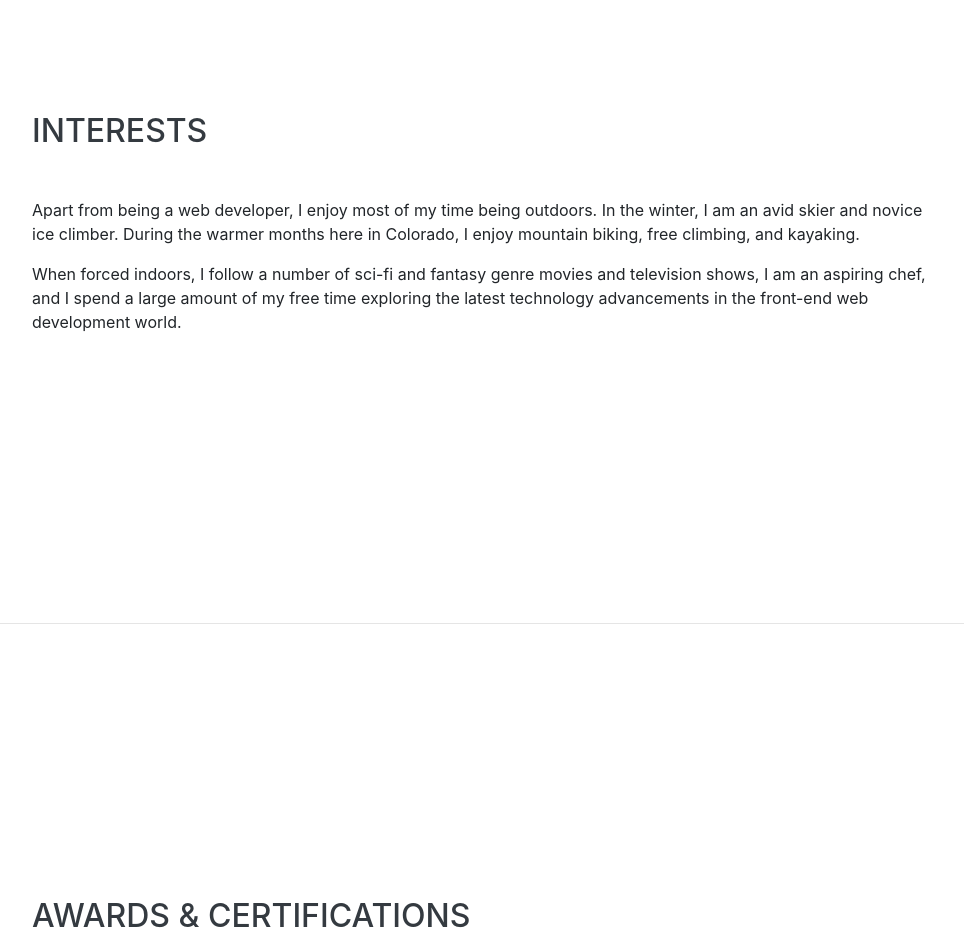
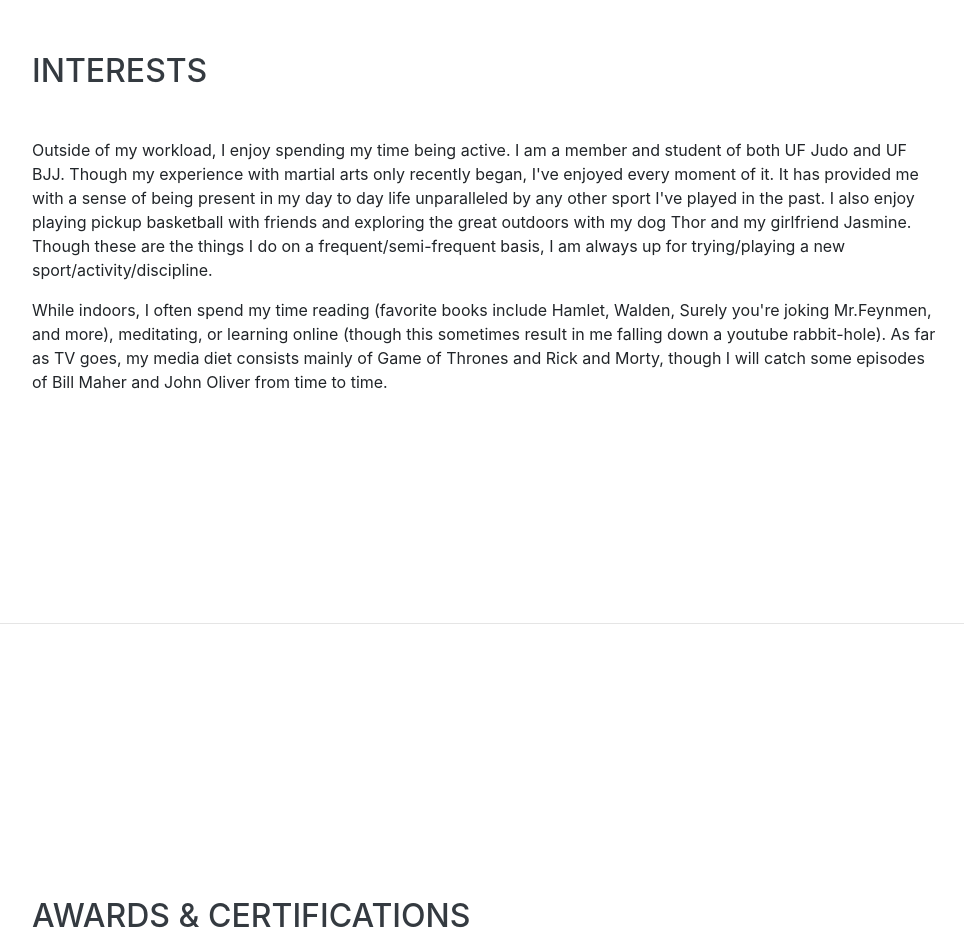
Before and after one commit to mfont97/website, a website with bundled scripts: page index.html in a window 1280 px wide. Shown: the part 4100-5038 px from the top of the page, without its empty margins (288-1252 px from the left). Built offline with nearby package versions, Linux system fonts and the light colour scheme; a web font is replaced by a local one.

Commit message:
Update index.html

```diff
--- a/index.html
+++ b/index.html
@@ -206,8 +206,8 @@
     <section class="resume-section p-3 p-lg-5 d-flex align-items-center" id="interests">
       <div class="w-100">
         <h2 class="mb-5">Interests</h2>
-        <p>Apart from being a web developer, I enjoy most of my time being outdoors. In the winter, I am an avid skier and novice ice climber. During the warmer months here in Colorado, I enjoy mountain biking, free climbing, and kayaking.</p>
-        <p class="mb-0">When forced indoors, I follow a number of sci-fi and fantasy genre movies and television shows, I am an aspiring chef, and I spend a large amount of my free time exploring the latest technology advancements in the front-end web development world.</p>
+        <p>Outside of my workload, I enjoy spending my time being active. I am a member and student of both UF Judo and UF BJJ. Though my experience with martial arts only recently began, I've enjoyed every moment of it. It has provided me with a sense of being present in my day to day life unparalleled by any other sport I've played in the past. I also enjoy playing pickup basketball with friends and exploring the great outdoors with my dog Thor and my girlfriend Jasmine. Though these are the things I do on a frequent/semi-frequent basis, I am always up for trying/playing a new sport/activity/discipline.</p>
+        <p class="mb-0">While indoors, I often spend my time reading (favorite books include Hamlet, Walden, Surely you're joking Mr.Feynmen, and more), meditating, or learning online (though this sometimes result in me falling down a youtube rabbit-hole). As far as TV goes, my media diet consists mainly of Game of Thrones and Rick and Morty, though I will catch some episodes of Bill Maher and John Oliver from time to time. </p>
       </div>
     </section>
 
```
